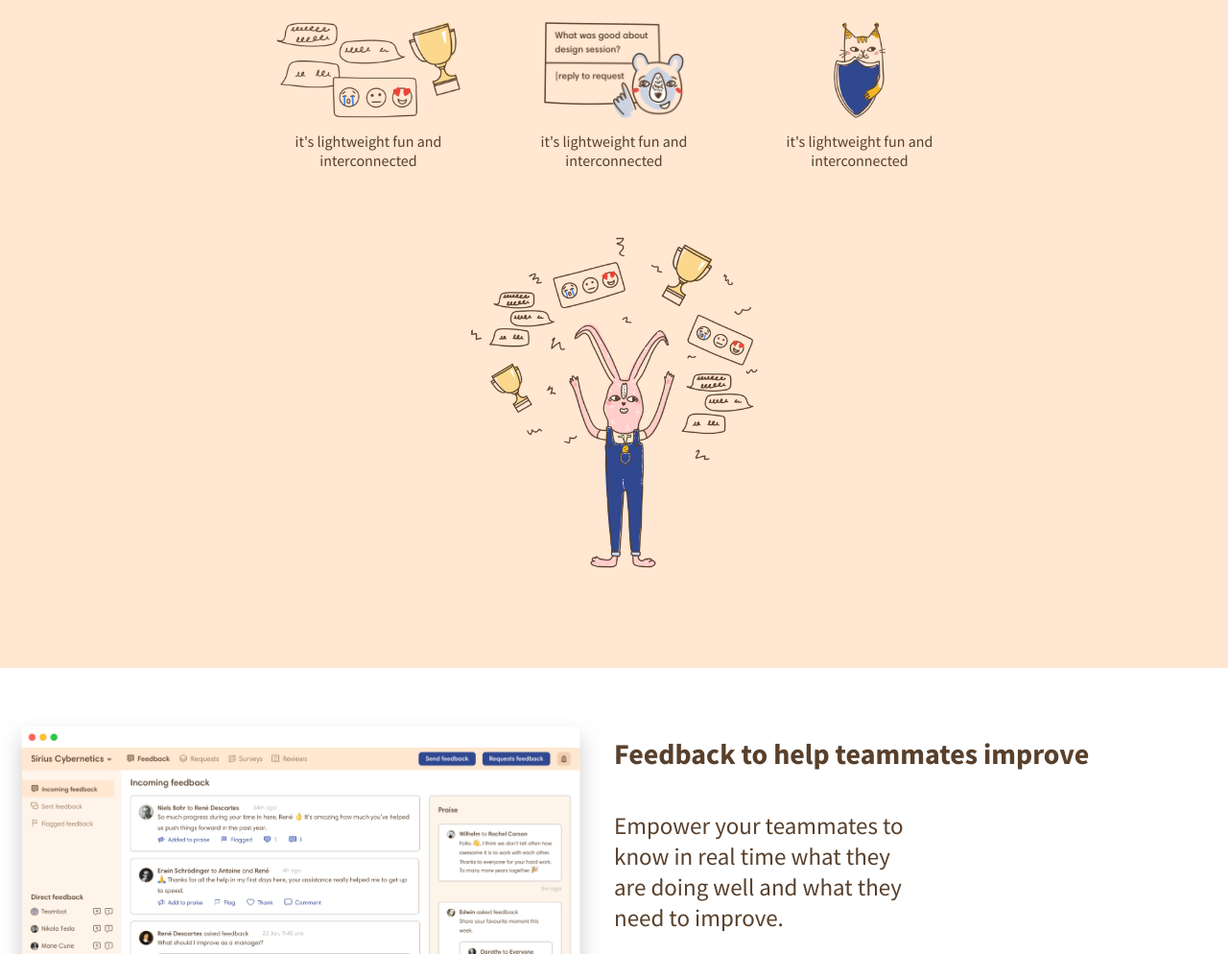
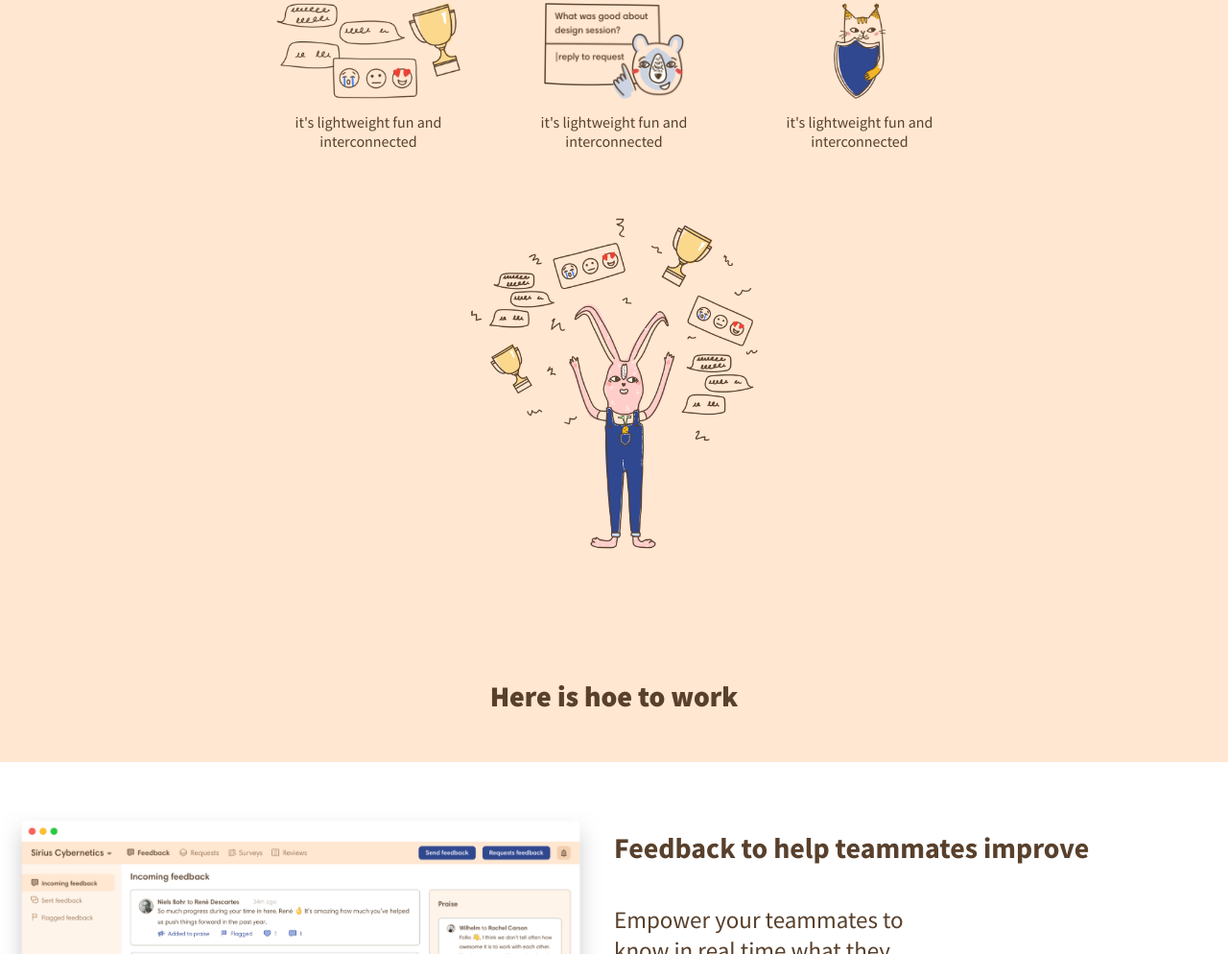
Before and after one commit to H0llywood92/node-sass-teambit, a website: page index.html in a window 1280 px wide. Shown: the part 1485-2479 px from the top of the page at 96% size. Drawn offline with Linux system fonts and the light colour scheme.

Commit message:
main finito

```diff
--- a/index.html
+++ b/index.html
@@ -153,7 +153,7 @@
                     <img src="img/after.png" alt="before">
                 </div>
 
-                </div>
+                <div class="last-section-text">Here is hoe to work</div>
 
             </div>
 
--- a/src/partials/_content.scss
+++ b/src/partials/_content.scss
@@ -23,7 +23,7 @@
     }
 
     .image-alone {
-        padding-bottom: 100px;
+        padding-bottom: 80px;
 
         img{
             width: 300px
@@ -32,6 +32,11 @@
 
     .divider {
         border: 1px solid $text_color_primary;
+    }
+
+    .last-section-text {
+        font-size: 30px;
+        padding: 50px 0;
     }
 }
 
```
Also changed, not shown: dist/app.css.
